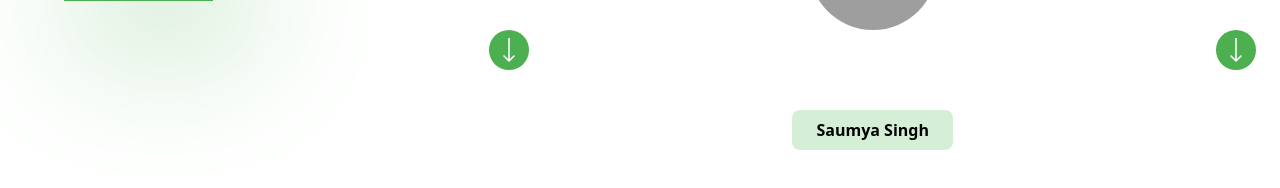
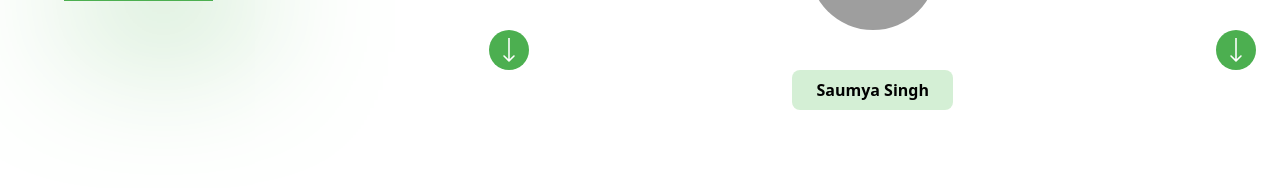
Before and after one commit to Sai-02/mentro-assessment, a React (Create React App) app: page / in a window 1280 px wide. Shown: the part 484-672 px from the top of the page. Built offline with nearby package versions, Linux system fonts and the light colour scheme; grey boxes are pictures that could not be loaded.

Commit message:
shiftLeft bug fix

```diff
--- a/src/Dashboard.js
+++ b/src/Dashboard.js
@@ -15,6 +15,7 @@
   const shiftLeft = () => {
     let a = [...arr];
     const val = a[4];
+    a.pop();
     const updateArr = [];
     updateArr.push(val);
     updateArr.push(...a);
@@ -90,7 +91,7 @@
             <img src={arrowDownIcon} alt="" className="w-6 h-6" />
           </div>
         </div>
-        <div className="flex justify-center mt-10">
+        <div className="flex justify-center ">
           <div className="p-2 px-6 rounded-lg bg-green-light font-semibold">
             {obj.name}
           </div>
```
